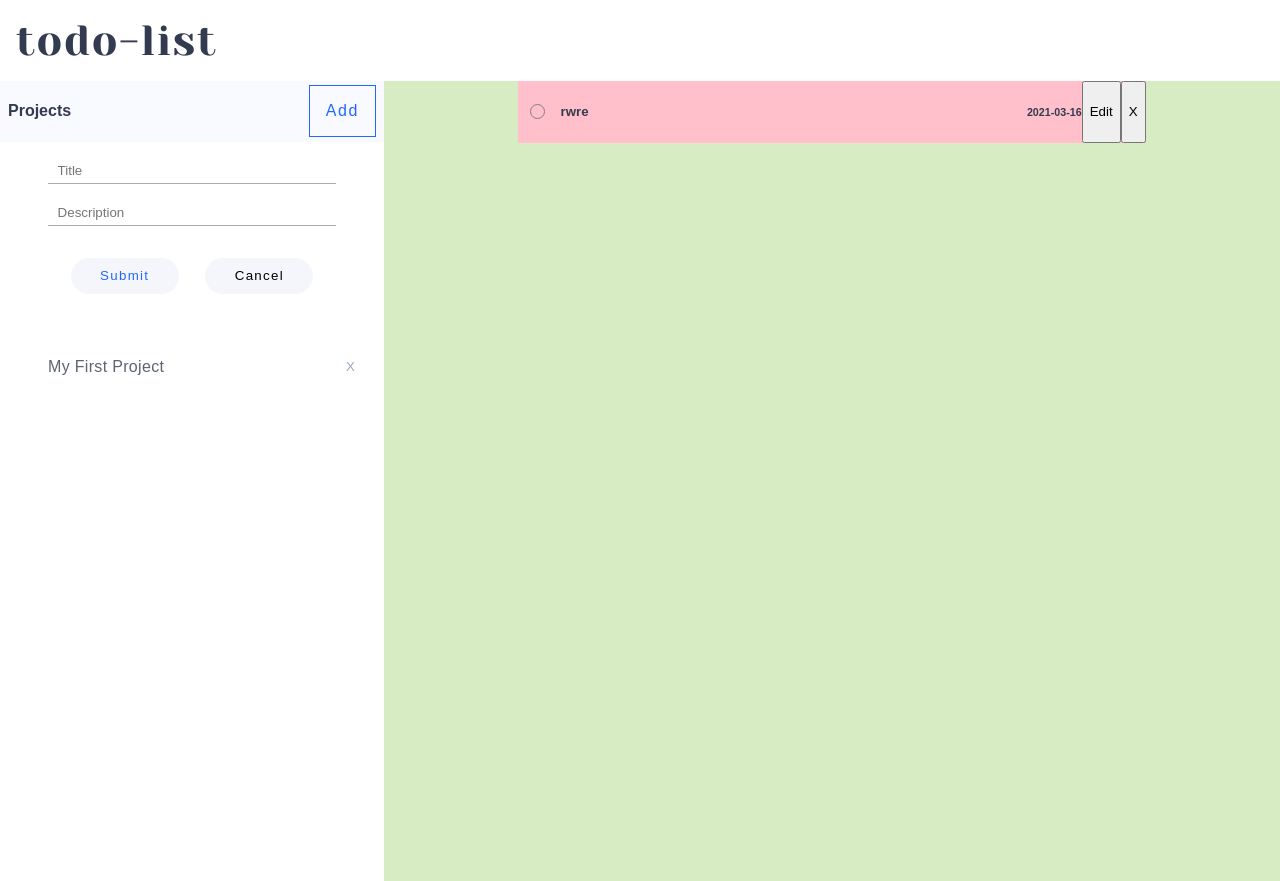
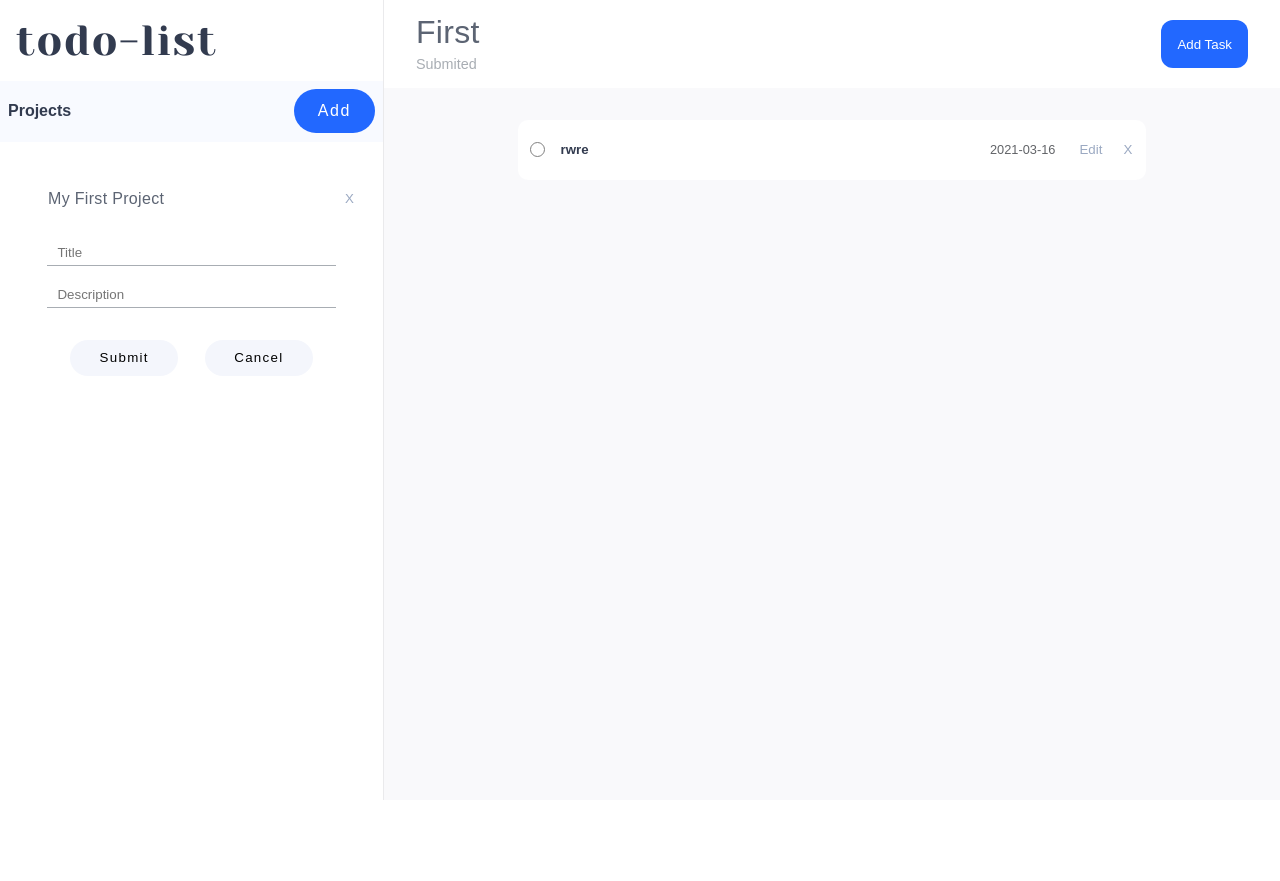
Before and after one commit to vbit27/todo-app, a website built with webpack: page dist/index.html in a window 1280 px wide. After the commit the page ends 800 px from the top, so only its background shows below. Built offline with nearby package versions, Linux system fonts and the light colour scheme.

Commit message:
Add single project style

```diff
--- a/dist/index.html
+++ b/dist/index.html
@@ -11,17 +11,22 @@
     <title>todo-app</title>
 </head>
 <body>
-    <header>
-        todo-list
-    </header>
+
 
     <div class="grid-container">
         <div class="project-container">
+            <div class="logo">
+                todo-list
+            </div>
             <div class="project-container-title">
                 <h4>Projects</h4>
                 <button id="add-project">Add</button>
             </div>
-            <div class="submit-project-window" style="display: block;">
+
+            <div id="project-list">
+
+              <div class="single-project-container" data-index="0"><h3>My First Project</h3><button class="delete-project-btn">X</button></div>            </div>
+              <div class="submit-project-window" style="display: block;">
                 <div>
                     <input type="text" id="project-name" placeholder="Title">
                 </div>
@@ -33,11 +38,11 @@
                     <button id="cancel-submit-project">Cancel</button>
                 </div>
             </div>
-            <div id="project-list">
-                <div class="single-project-container" data-index="0"><h3>My First Project</h3><button class="delete-project-btn">X</button></div>            </div>
         </div>
+
         <div class="tasks-container">
-            <div class="active-project-container" style="display: none;">
+            <div class="active-project-container" style="display: flex;">
+                <div class="active-project-description"><h3>First</h3><h5>Submited</h5></div>
                 <div class="active-project-description"></div>
                 <button class="add-task">Add Task</button>
             </div>
--- a/dist/style.css
+++ b/dist/style.css
@@ -3,6 +3,7 @@ body {
   padding: 0;
   color: #323b4f;
   font-family: 'Merriweather Sans', sans-serif;
+  background-color: wh;
 }
 
 h3 {
@@ -12,7 +13,7 @@ h3 {
   color: #5c6473;
 }
 
-header {
+.logo {
   padding: 1rem 0;
   font-family: 'Yeseva One', cursive;
   font-size: 3.3vw;
@@ -33,6 +34,7 @@ header {
 
 .project-container {
   align-items: center;
+  border-right: 1.5px solid #eaeaec;
 }
 
 .project-container-title {
@@ -48,22 +50,23 @@ header {
 }
 
 #add-project {
+  margin-right: 0.5rem;
+  padding: 0.8rem 1.5rem;
+  height: fit-content;
+  background-color: #2268ff;
+  color: white;
   border: none;
-  margin-right: 0.5rem;
-  padding: 1rem;
-  height: fit-content;
-  border: 1px solid #2268ff;
-  background-color: #f8faff;
-  color: #2268ff;
   font-size: 1rem;
   letter-spacing: 0.1rem;
+  align-self: center;
+  border-radius: 24px;
   transition: 0.3s;
-  align-self: center;
 }
 
 #add-project:hover {
-  background-color: #2268ff;
-  color: white;
+  background-color: white;
+  color: #2268ff;
+  border: 1px solid #2268ff;
 }
 
 #project-list {
@@ -98,23 +101,54 @@ header {
   background-color: rgb(253, 241, 241);
   color: red;
 }
+
 /* Task Style */
 
 .tasks-container {
-  background-color: rgb(216, 236, 195);
+  background-color: #f9f9fb;
   display: flex;
   flex-direction: column;
   align-items: center;
 }
 
 .active-project-container {
-  display: flex;
-  direction: row;
-  background-color: rgb(227, 197, 255);
+  justify-content: center;
+  background-color: rgb(255, 255, 255);
   width: 100%;
 }
 
+.add-task {
+  background-color: #2268ff;
+  border: none;
+  height: 3rem;
+  padding: 1rem;
+  border-radius: 12px;
+  color: white;
+  width: fit-content;
+  flex-grow: auto;
+  margin-right: 2rem;
+  align-self: center;
+}
+
+.active-project-description {
+  flex-grow: 1;
+  margin-left: 2rem;
+}
+
+.active-project-description h3 {
+  font-size: 2rem;
+  line-height: 0px;
+}
+
+.active-project-description h5 {
+  font-size: 0.9rem;
+  font-weight: 100;
+  color: #a8adb3;
+  line-height: 0px;
+}
+
 .task-list-container {
+  margin-top: 2rem;
   display: flex;
   flex-wrap: wrap;
   width: 70%;
@@ -129,8 +163,15 @@ header {
 
 .single-task-container {
   display: flex;
-  background-color: pink;
+  border-radius: 10px;
+  background-color: rgb(255, 255, 255);
   width: 100%;
+  transition: 0.2s;
+}
+.single-task-container:hover {
+  box-shadow: 0px 2px 20px #eff1f5;
+  transform: scale(1.01);
+  cursor: pointer;
 }
 
 .task-title-container {
@@ -153,7 +194,48 @@ header {
   display: inline-block;
 }
 
+.task-title-container h6 {
+  font-size: 0.8rem;
+  font-weight: 100;
+  color: #626468;
+  line-height: 0px;
+  padding: 0 1rem;
+}
+
+.edit-task {
+  background-color: white;
+  border: none;
+  border: none;
+  align-self: center;
+  color: #9ba9c2;
+  transition: 0.3s;
+  padding: 0.5rem;
+}
+
+.edit-task:hover {
+  color: #2268ff;
+  cursor: pointer;
+}
+
+.delete-task {
+  width: 2.2rem;
+  height: 2.2rem;
+  background-color: white;
+  border: none;
+  padding: 0.3rem;
+  border-radius: 50%;
+  align-self: center;
+  color: #9ba9c2;
+  transition: 0.3s;
+}
+
+.delete-task:hover {
+  background-color: rgb(253, 241, 241);
+  color: red;
+}
+
 /* SUBMIT WINDOWS */
+
 input {
   display: block;
   margin: 1rem auto;
@@ -183,21 +265,9 @@ input:focus {
   transition: 0.3s;
 }
 
-#submit-project {
-  color: #2268ff;
-  transition: 0.3s;
-}
-
-#submit-project:hover {
-  color: white;
-}
-
 .submit-project-window button:hover {
   background-color: #2268ff;
   color: white;
-}
-
-#submit-project {
 }
 
 .submit-project-window .project-button-container {
```
